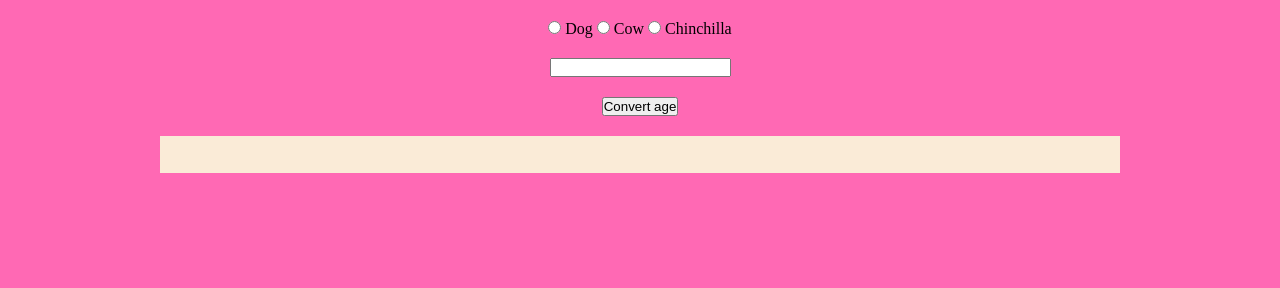
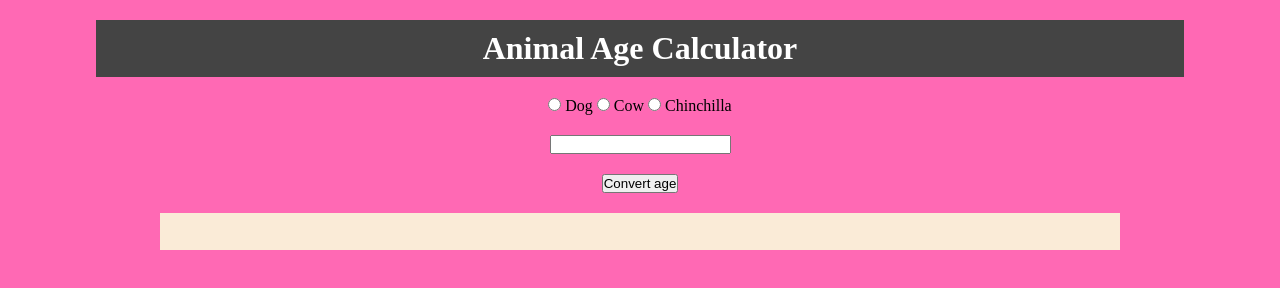
Before and after one commit to sklinkusch/JS-animal-age, a plain HTML site: page index.html in a window 1280 px wide. Drawn offline with Linux system fonts and the light colour scheme.

Commit message:
added header

```diff
--- a/assets/css/styles.css
+++ b/assets/css/styles.css
@@ -5,6 +5,16 @@
 }
 body {
   background-color: hotpink;
+}
+header {
+  width: 85%;
+  background-color: #444;
+  margin: 20px auto;
+  padding: 10px;
+}
+h1 {
+  text-align: center;
+  color: white;
 }
 .formrow {
   margin: 20px;
--- a/index.html
+++ b/index.html
@@ -8,6 +8,7 @@
     <link rel="stylesheet" href="./assets/css/styles.css" />
   </head>
   <body>
+    <header><h1>Animal Age Calculator</h1></header>
     <form action="" method="get">
       <div class="formrow">
         <input type="radio" name="animal" id="dog" value="Dog" />
```
